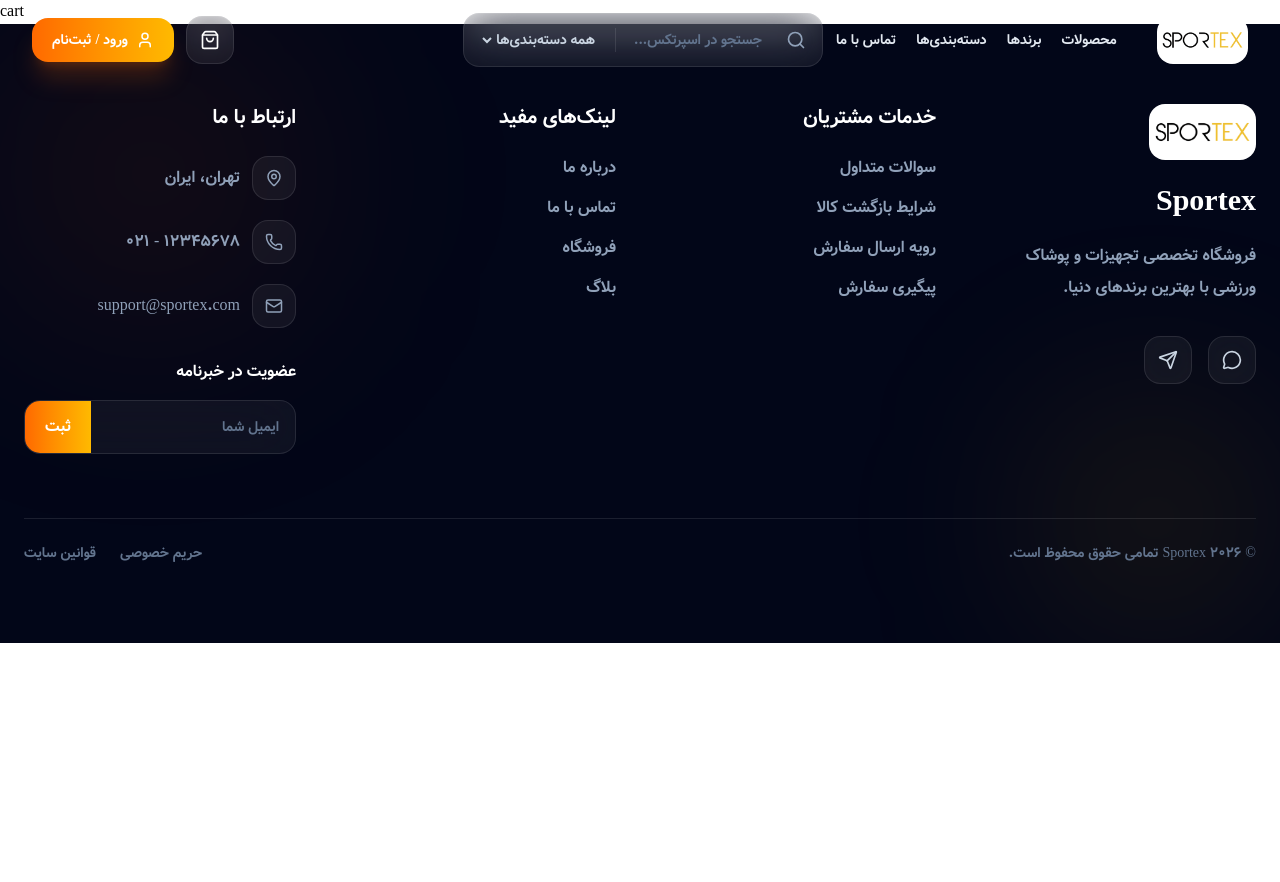
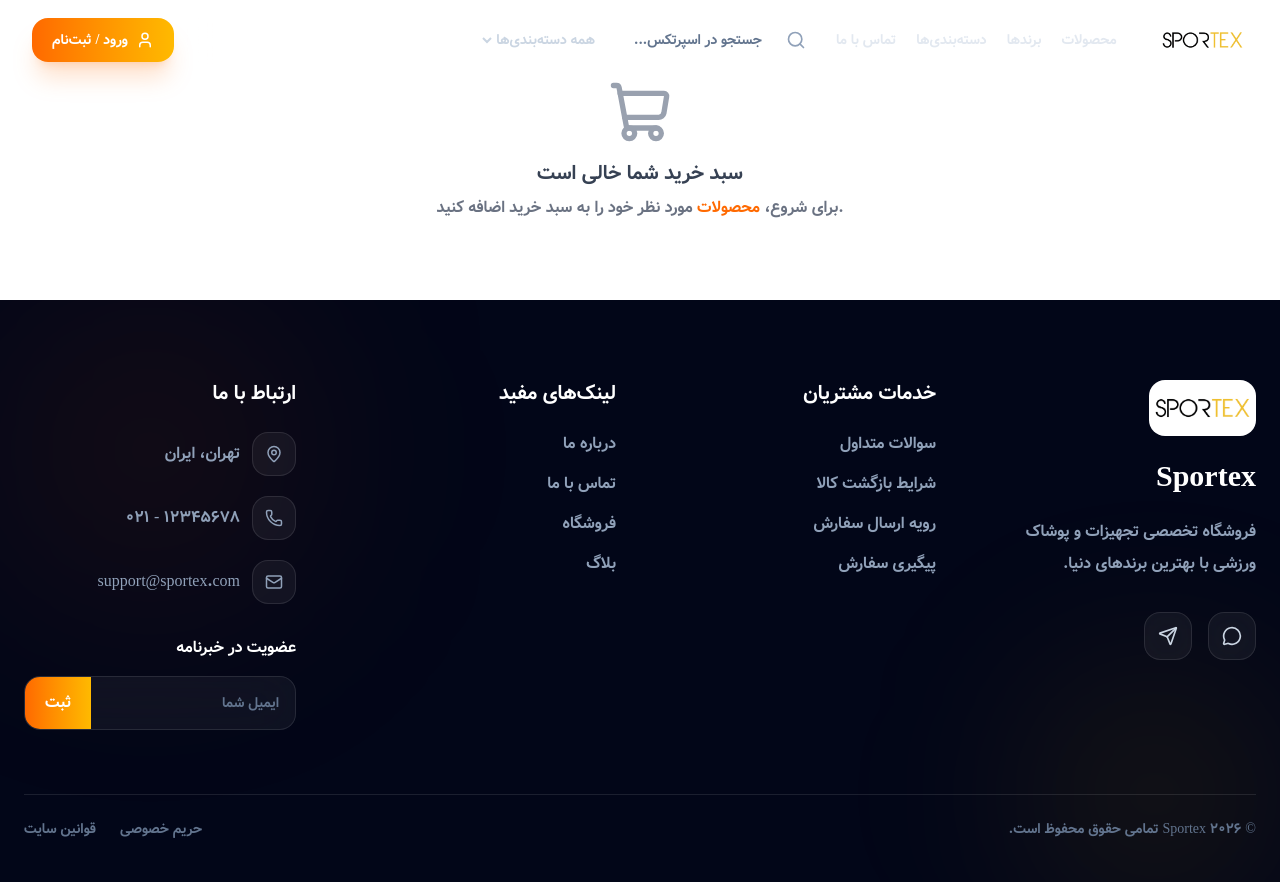
Before and after one commit to Ftm-brbri/final-project, a Next.js app: page /cart in a window 1280 px wide. Shown: the top 882 px of the page. Before the commit the page ends 800 px from the top, so only its background shows below. Built offline with nearby package versions, Linux system fonts and the light colour scheme.

Commit message:
feat : add the components default cart for the empty cart

```diff
--- a/src/app/(main)/cart/page.tsx
+++ b/src/app/(main)/cart/page.tsx
@@ -1,3 +1,9 @@
+import Cart from "@/src/components/cart/default-cart";
+
 export default function Page() {
-  return <div>cart</div>;
+  return (
+    <div>
+      <Cart />
+    </div>
+  );
 }
--- /dev/null
+++ b/src/components/cart/default-cart.tsx
@@ -0,0 +1,26 @@
+import { ShoppingCart } from "lucide-react";
+import Link from "next/link";
+
+function Cart() {
+  return (
+    <div className="flex flex-col items-center justify-center p-20 text-center">
+      <ShoppingCart className="h-16 w-16 text-gray-400 mb-4" />
+
+      <h2 className="text-xl font-semibold text-gray-700">
+        سبد خرید شما خالی است
+      </h2>
+      <p className="text-gray-500 mt-2">
+        برای شروع،{" "}
+        <Link
+          href="/products"
+          className="text-orange-500 transition-colors hover:text-orange-600 hover:underline"
+        >
+          محصولات
+        </Link>{" "}
+        مورد نظر خود را به سبد خرید اضافه کنید.
+      </p>
+    </div>
+  );
+}
+
+export default Cart;
--- a/src/shared/components/Header.tsx
+++ b/src/shared/components/Header.tsx
@@ -3,7 +3,7 @@
 import Image from "next/image";
 import Link from "next/link";
 import { usePathname, useRouter } from "next/navigation";
-import { Menu, Search, ShoppingBag, User, X } from "lucide-react";
+import { Menu, Search, ShoppingCart, User, X } from "lucide-react";
 import { useEffect, useState } from "react";
 
 const navItems = [
@@ -62,7 +62,7 @@ export default function Header() {
           >
             <Menu size={22} />
           </button>
-{/* Logo */}
+          {/* Logo */}
           <Link href="/" className="shrink-0">
             <Image
               src="/image/og-sportex.png"
@@ -125,10 +125,13 @@ export default function Header() {
             </div>
           </div>
         </div>
-{/* Left */}
+        {/* Left */}
         <div className="flex items-center gap-3">
-          <button className="hidden h-12 w-12 items-center justify-center rounded-2xl border border-white/10 bg-white/5 text-white backdrop-blur-xl transition hover:bg-orange-500 lg:flex">
-            <ShoppingBag size={20} />
+          <button
+            onClick={() => router.push("/cart")}
+            className="hidden h-12 w-12 items-center justify-center rounded-2xl border border-white/10 bg-white/5 text-white backdrop-blur-xl transition hover:bg-orange-500 lg:flex"
+          >
+            <ShoppingCart size={20} />
           </button>
 
           <button
```
